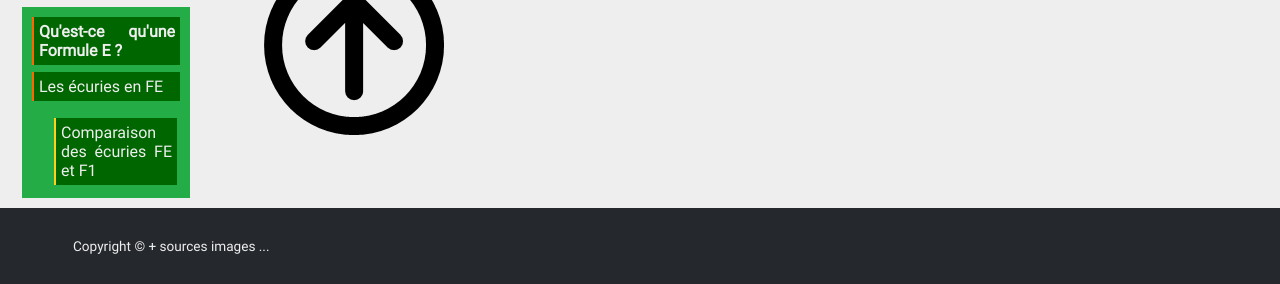
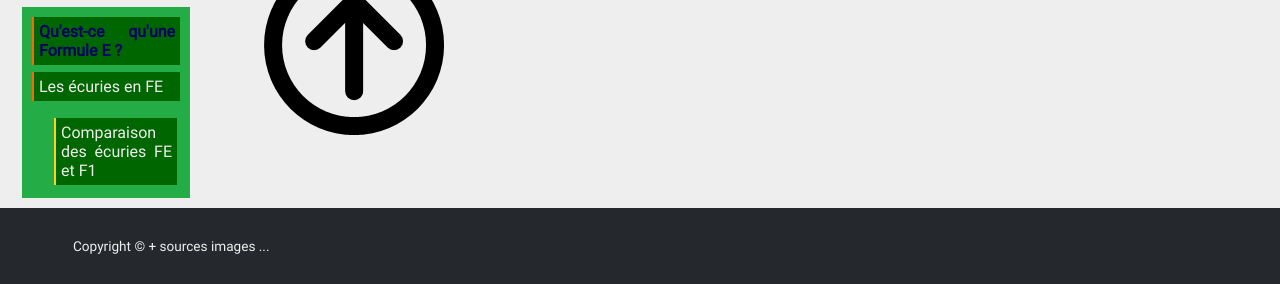
Before and after one commit to Guigui14460/Formule-e, a plain HTML site: page pages/records.html in a window 1280 px wide. In both pictures the pointer is over the link "Qu'est-ce qu'une Formule E ?". Shown: the part 875-1159 px from the top of the page. Drawn offline with Linux system fonts and the light colour scheme.

Commit message:
Add files via upload

```diff
--- a/styles/main.css
+++ b/styles/main.css
@@ -238,7 +238,7 @@ footer a, footer a:visited {
 	color: #0099cc;
 	transition: 0.55s ease;
 }
-.container a:hover {
+main a:hover {
 	color: #000066;
 }
 main ul {
```
